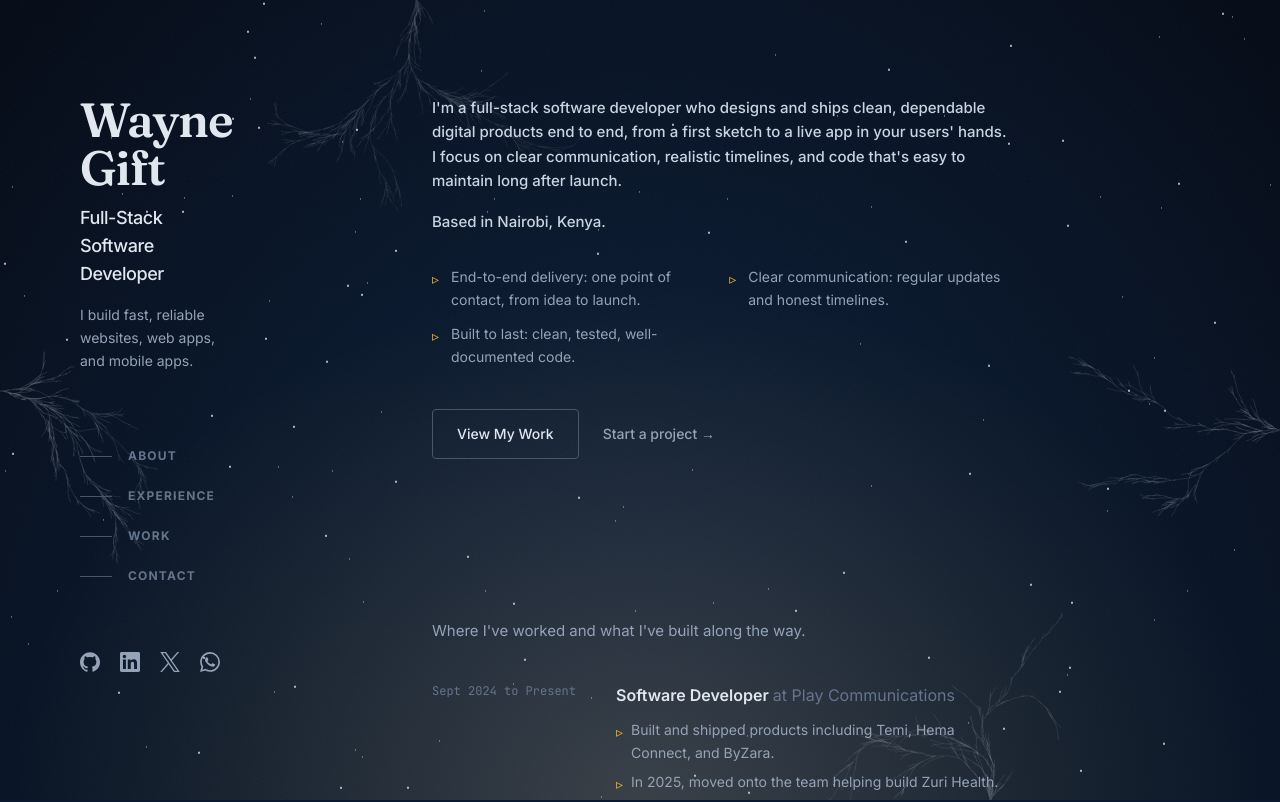
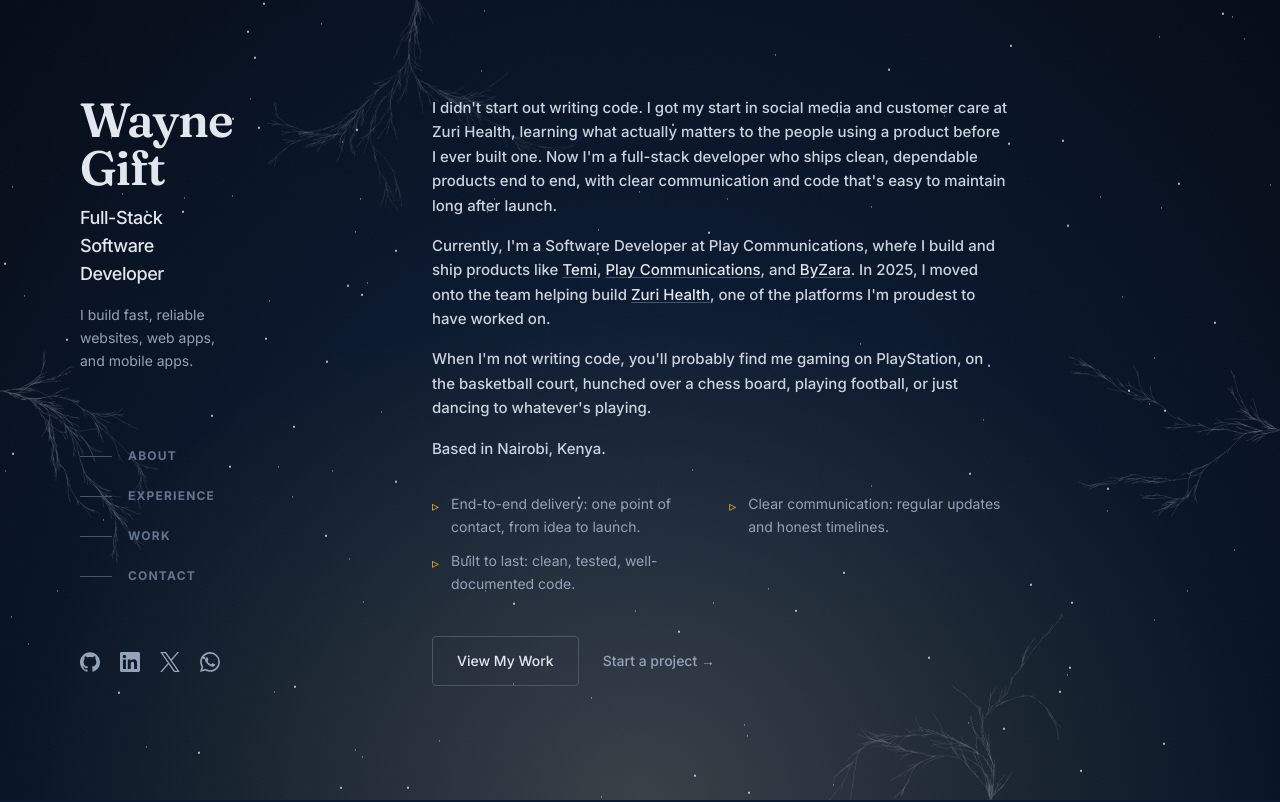
Before and after one commit to Wayneurlt/WAYNE-GIFT, a Nuxt app: page / in a window 1280 px wide. Shown: the top 802 px of the page. Built offline with nearby package versions, Linux system fonts and the light colour scheme.

Commit message:
Update AboutSection and profile bio for enhanced personal narrative and project highlights

```diff
--- a/components/AboutSection.vue
+++ b/components/AboutSection.vue
@@ -1,11 +1,18 @@
 <script setup lang="ts">
 import { profile } from '~/data/profile'
+import { projects } from '~/data/projects'
 
 const highlights = [
   'End-to-end delivery: one point of contact, from idea to launch.',
   'Clear communication: regular updates and honest timelines.',
   'Built to last: clean, tested, well-documented code.'
 ]
+
+function urlFor(title: string) {
+  return projects.find((project) => project.title === title)?.liveUrl
+}
+
+const linkClass = 'text-slate-200 underline decoration-slate-600 underline-offset-2 transition-colors hover:decoration-slate-300'
 </script>
 
 <template>
@@ -14,6 +21,21 @@
 
     <div class="max-w-xl space-y-4 text-[15px] font-medium leading-relaxed text-slate-300">
       <p>{{ profile.bio }}</p>
+      <p>
+        Currently, I'm a Software Developer at Play Communications, where I build and ship
+        products like
+        <a :href="urlFor('Temi')" target="_blank" rel="noopener noreferrer" :class="linkClass">Temi</a>,
+        <a href="https://theplaygroup.net/" target="_blank" rel="noopener noreferrer" :class="linkClass">Play Communications</a>, and
+        <a :href="urlFor('ByZara')" target="_blank" rel="noopener noreferrer" :class="linkClass">ByZara</a>.
+        In 2025, I moved onto the team helping build
+        <a :href="urlFor('Zuri Health')" target="_blank" rel="noopener noreferrer" :class="linkClass">Zuri Health</a>,
+        one of the platforms I'm proudest to have worked on.
+      </p>
+      <p>
+        When I'm not writing code, you'll probably find me gaming on PlayStation, on the
+        basketball court, hunched over a chess board, playing football, or just dancing to
+        whatever's playing.
+      </p>
       <p>Based in {{ profile.location }}.</p>
     </div>
 
--- a/data/profile.ts
+++ b/data/profile.ts
@@ -3,7 +3,7 @@
   name: 'Wayne Gift',
   role: 'Full-Stack Software Developer',
   tagline: 'I build fast, reliable websites, web apps, and mobile apps.',
-  bio: "I'm a full-stack software developer who designs and ships clean, dependable digital products end to end, from a first sketch to a live app in your users' hands. I focus on clear communication, realistic timelines, and code that's easy to maintain long after launch.",
+  bio: "I didn't start out writing code. I got my start in social media and customer care at Zuri Health, learning what actually matters to the people using a product before I ever built one. Now I'm a full-stack developer who ships clean, dependable products end to end, with clear communication and code that's easy to maintain long after launch.",
   location: 'Nairobi, Kenya',
   email: 'wayneurlt@gmail.com',
   availability: 'Available for new projects',
```
